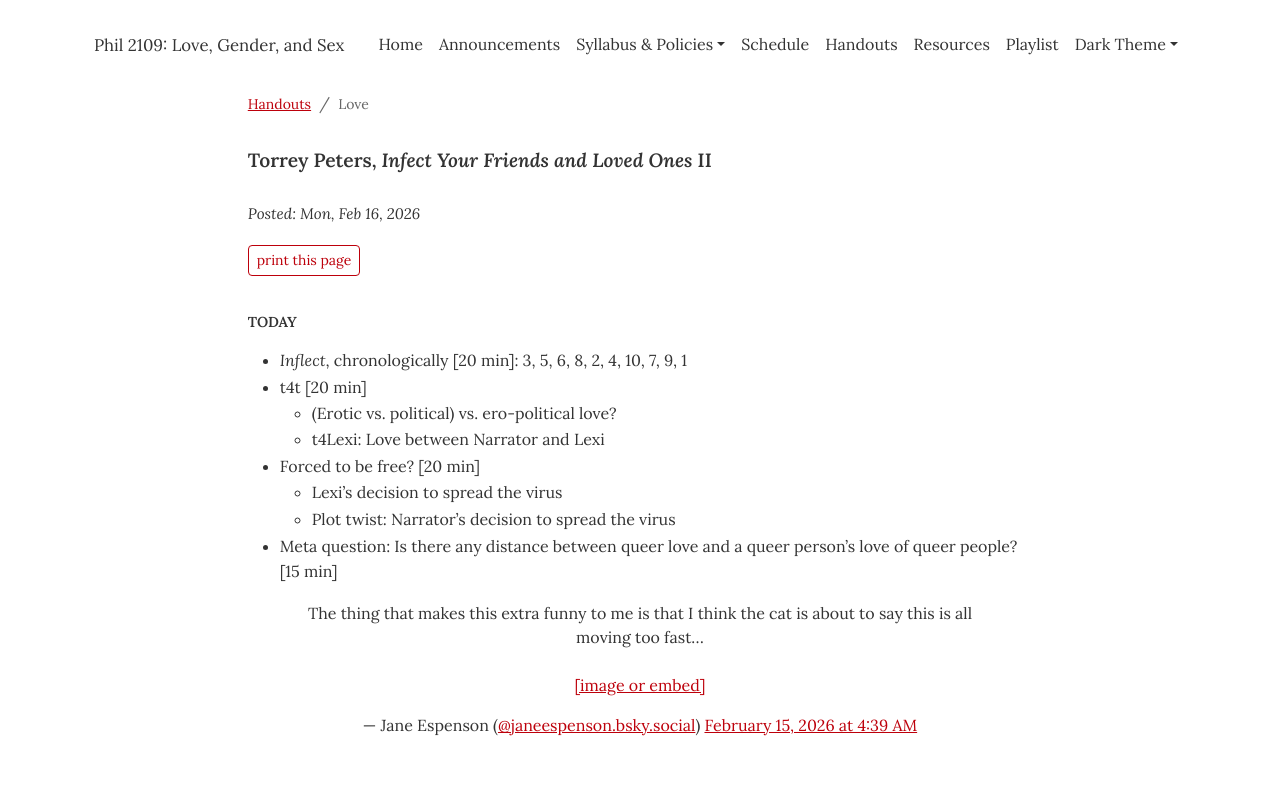
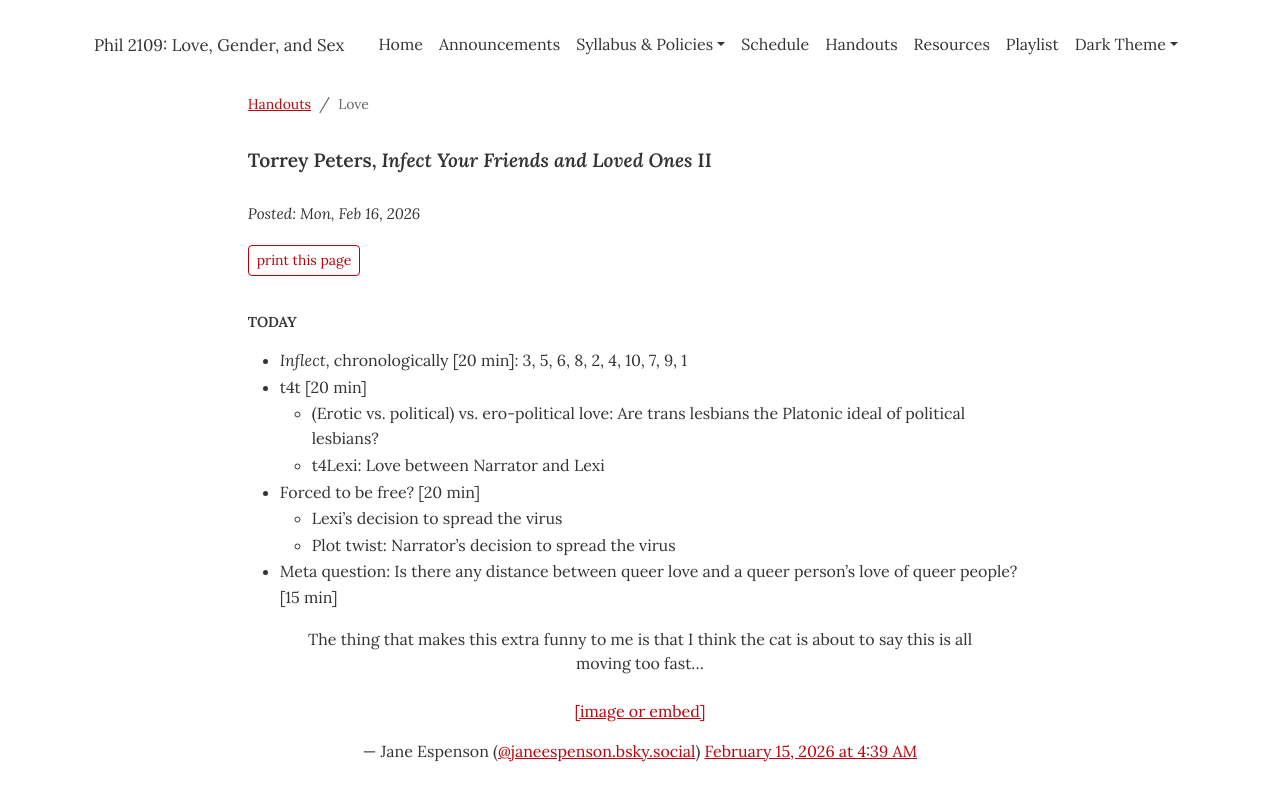
Before and after one commit to dingherself/love-gender-sex, a Jekyll site: the page built from handouts/_posts/2026-02-16-peters-inflect-your-friends-ii.md, in a window 1280 px wide. Shown: the top 801 px of the page. Built offline with Jekyll 4.4.1, drawn with Linux system fonts in a browser that asks for light colours; a script that is not in the unit is left out.

Commit message:
formatting

```diff
--- a/handouts/_posts/2026-02-16-peters-inflect-your-friends-ii.md
+++ b/handouts/_posts/2026-02-16-peters-inflect-your-friends-ii.md
@@ -8,7 +8,7 @@ module: "Love"
 
 - *Inflect*, chronologically [20 min]: 3, 5, 6, 8, 2, 4, 10, 7, 9, 1
 - t4t [20 min]
-  - (Erotic vs. political) vs. ero-political love?
+  - (Erotic vs. political) vs. ero-political love: Are trans lesbians the Platonic ideal of political lesbians?
   - t4Lexi: Love between Narrator and Lexi
 - Forced to be free? [20 min]
   - Lexi’s decision to spread the virus
```
